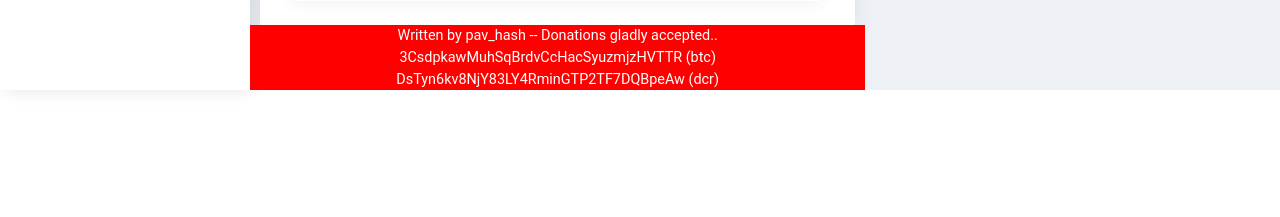
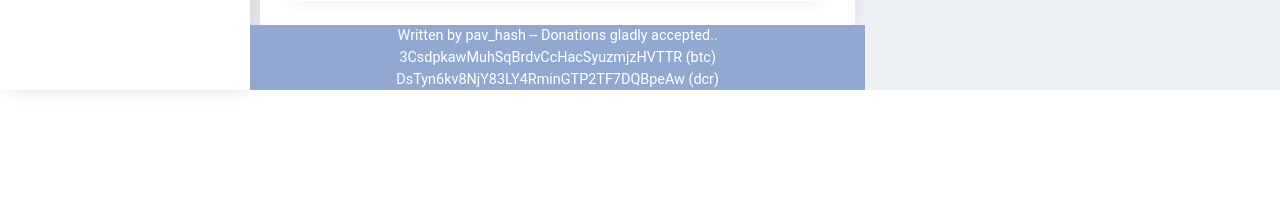
Before and after one commit to pav-hash/DragonStats, a PHP site: page /dragonstats.php in a window 1280 px wide. Shown: the part 334-551 px from the top of the page. Run offline with PHP 8.4, Linux system fonts and the light colour scheme; the visitor is signed in with stand-in values (Sample User, id 1); data that the repository does not hold is empty; some libraries are stand-ins or nearby versions.

Commit message:
Update dragonstats.css

```diff
--- a/css/dragonstats.css
+++ b/css/dragonstats.css
@@ -136,7 +136,7 @@ table.dragon-table td {
 
 .pav_bottom {
     width: 100%;
-    background-color: red;
+    background-color: #92a8d1;
     color: white;
     text-align: center;
 }
@@ -146,7 +146,7 @@ table.dragon-table td {
     left: 0;
     bottom: 0;
     width: 100%;
-    background-color: red;
+    background-color: #92a8d1;
     color: white;
     text-align: center;
 }
```
